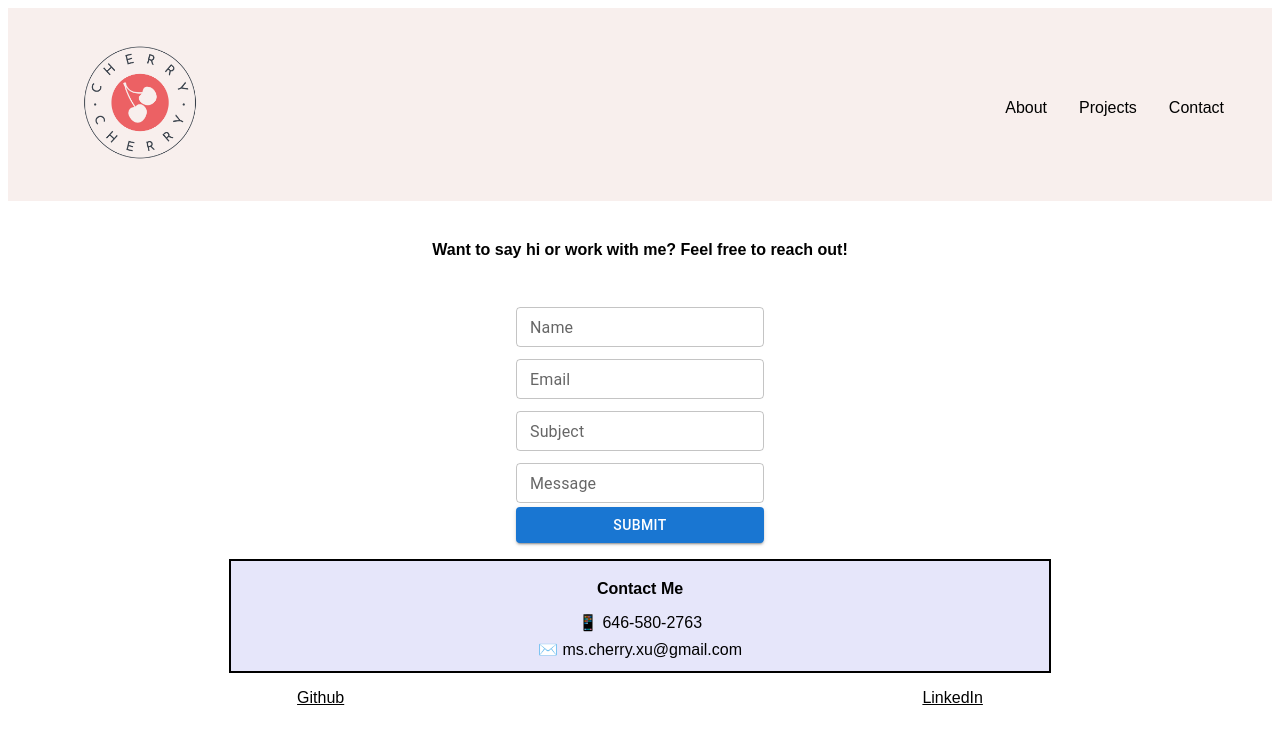
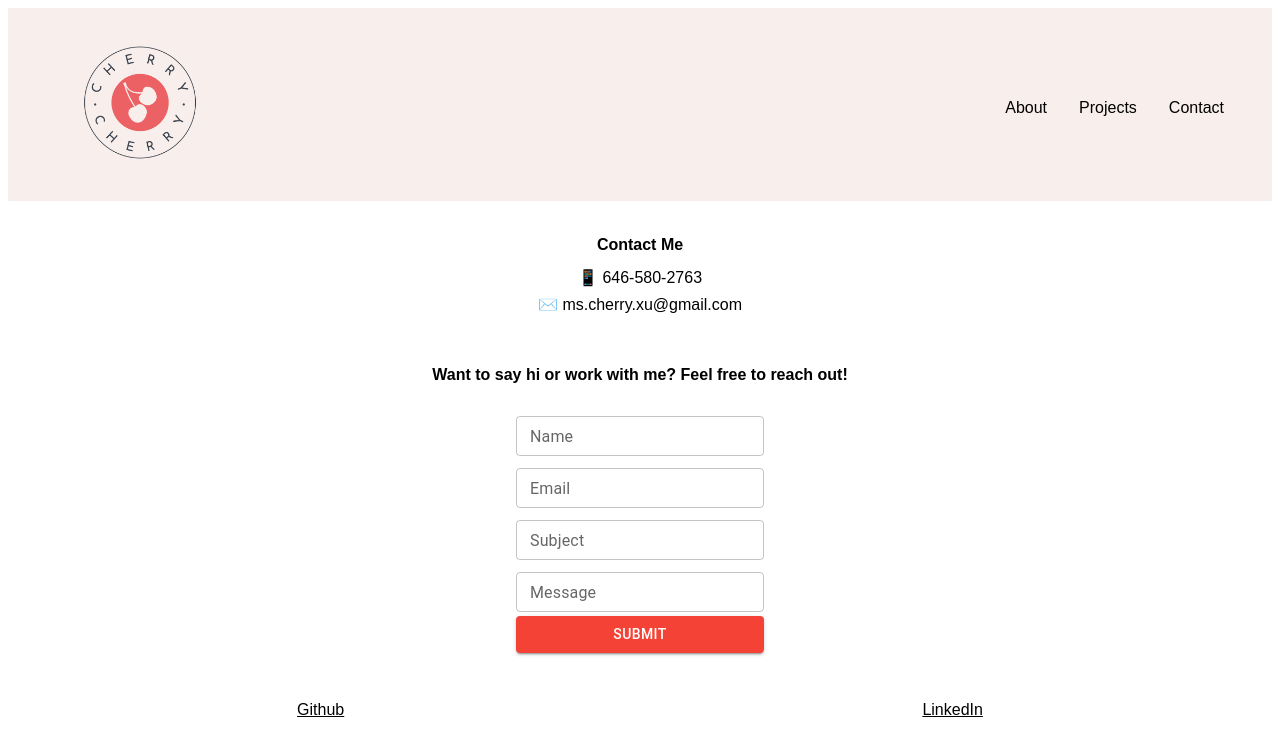
Before and after one commit to mscherryxu/portfolio-ts, a React (Create React App) app: page /contact in a window 1280 px wide. Shown: the top 756 px of the page. Built offline with nearby package versions, Linux system fonts and the light colour scheme.

Commit message:
Changed styling for contact and about components

```diff
--- a/package.json
+++ b/package.json
@@ -6,6 +6,7 @@
   "dependencies": {
     "@emotion/react": "^11.10.4",
     "@emotion/styled": "^11.10.4",
+    "@mui/icons-material": "^5.10.3",
     "@mui/material": "^5.10.5",
     "@testing-library/jest-dom": "^5.16.4",
     "@testing-library/react": "^13.3.0",
--- a/src/App.css
+++ b/src/App.css
@@ -12,7 +12,7 @@
 .parent-container {
   display: flex;
   flex-direction: column;
-  margin: 5rem;
+  margin: 3.5rem;
 }
 
 ul li {
--- a/src/components/About.js
+++ b/src/components/About.js
@@ -3,9 +3,11 @@ import React from "react";
 const About = () => {
   return (
     <div className="parent-container">
-      <h1 className="intro">Hi, my name is Cherry Xu.</h1>
+      <h1 className="intro">Hi, my name is Cherry Xu! 👋</h1>
       <img src="/images/Cherry.jpeg" alt="Cherry" className="profile-image" />
-      <h2>Registered Dietitian to an aspiring Full-Stack Software Engineer</h2>
+      <h2 className="career-title">
+        Registered Dietitian to an aspiring Full-Stack Software Engineer
+      </h2>
       <h3>My Journey</h3>
       <p>
         As a Registered Dietitian since 2014, I've enjoyed working with others
--- a/src/components/Contact.js
+++ b/src/components/Contact.js
@@ -1,6 +1,19 @@
 import React, { useState } from "react";
 import TextField from "@mui/material/TextField";
 import Button from "@mui/material/Button";
+import { createTheme, ThemeProvider } from "@mui/material/styles";
+import { red, purple } from "@mui/material/colors";
+
+const theme = createTheme({
+  palette: {
+    primary: {
+      main: red[500],
+    },
+    secondary: {
+      main: purple[500],
+    },
+  },
+});
 
 const Contact = () => {
   const [email, setEmail] = useState("");
@@ -26,16 +39,15 @@ const Contact = () => {
     const isSubjectValid = subject !== "";
 
     if (!isNameValid) {
-      errors.push("Name is not valid, please try again.");
+      errors.push("Name is not valid, please your name.");
     }
     if (!ValidateEmail(email)) {
       errors.push("Email is not valid, please try again.");
     }
-    if (email === "") {
-      errors.push("Email field is empty, please try again.");
-    }
     if (!isMessageValid) {
-      errors.push("Message is not valid, please try again.");
+      errors.push(
+        "Message is not valid, please try again. I want to hear from you!"
+      );
     }
     if (!isSubjectValid) {
       errors.push("Subject is not valid, please try again.");
@@ -52,12 +64,20 @@ const Contact = () => {
   return (
     <>
       <div className="contact-container">
+        <div className="contact-info-parent-container">
+          <div className="contact-info-container">
+            <h1 className="contact-header-2">Contact Me</h1>
+            <p className="contact-info">📱 646-580-2763</p>
+            <p className="contact-info">✉️ ms.cherry.xu@gmail.com</p>
+          </div>
+        </div>
         <div className="contact-form-container">
           <h1 className="contact-header">
             Want to say hi or work with me? Feel free to reach out!
           </h1>
           <div>
             <form className="contact-form">
+              <ThemeProvider theme={theme}>
                 <TextField
                   margin="dense"
                   label="Name"
@@ -109,14 +129,8 @@ const Contact = () => {
                 >
                   Submit
                 </Button>
+              </ThemeProvider>
             </form>
-          </div>
-        </div>
-        <div className="contact-info-parent-container">
-          <div className="contact-info-container">
-            <h1 className="contact-header-2">Contact Me</h1>
-            <p className="contact-info">📱 646-580-2763</p>
-            <p className="contact-info">✉️ ms.cherry.xu@gmail.com</p>
           </div>
         </div>
       </div>
--- a/src/styles/about.css
+++ b/src/styles/about.css
@@ -1,11 +1,18 @@
 .intro {
   color: #EC6164;
+  font-size: 2rem;
   text-align: center;
 }
 
 .profile-image {
   display: block;
   border-radius: 50%;
+  border: 5px solid #EC6164;
   margin: auto;
-  max-width: 15rem;
+  max-width: 12.5rem;
 }
+
+.career-title {
+  font-size: 1.5rem;
+  text-align: center;
+}
--- a/src/styles/contact.css
+++ b/src/styles/contact.css
@@ -8,11 +8,14 @@
   display: flex;
   flex-direction: column;
   align-items: center;
+  padding-bottom: 2rem;
 }
 
 .contact-header {
   font-size: 1rem;
-  padding: 2rem;
+  padding: 1rem;
+  width: 70%;
+  text-align: center;
 }
 
 .contact-form {
@@ -36,9 +39,7 @@
   align-items: center;
   margin: 1rem;
   padding: 0.5rem;
-  border: 2px solid black;
-  background: lavender;
-  width: 65%;
+  width: 55%;
 }
 
 .contact-header {
--- a/src/styles/footer.css
+++ b/src/styles/footer.css
@@ -1,9 +1,10 @@
 .footer-container {
   position: relative;
+  min-height: 5vh;
 }
 
 .footer {
-  padding-bottom: 2.5rem;
+  padding: 1rem 0 2.5rem;
 }
 
 .footer-links {
```
Also changed, not shown: 1 other file (tests, documents, lock files or other folders). Lines whose indentation alone changed are shown as unchanged.
